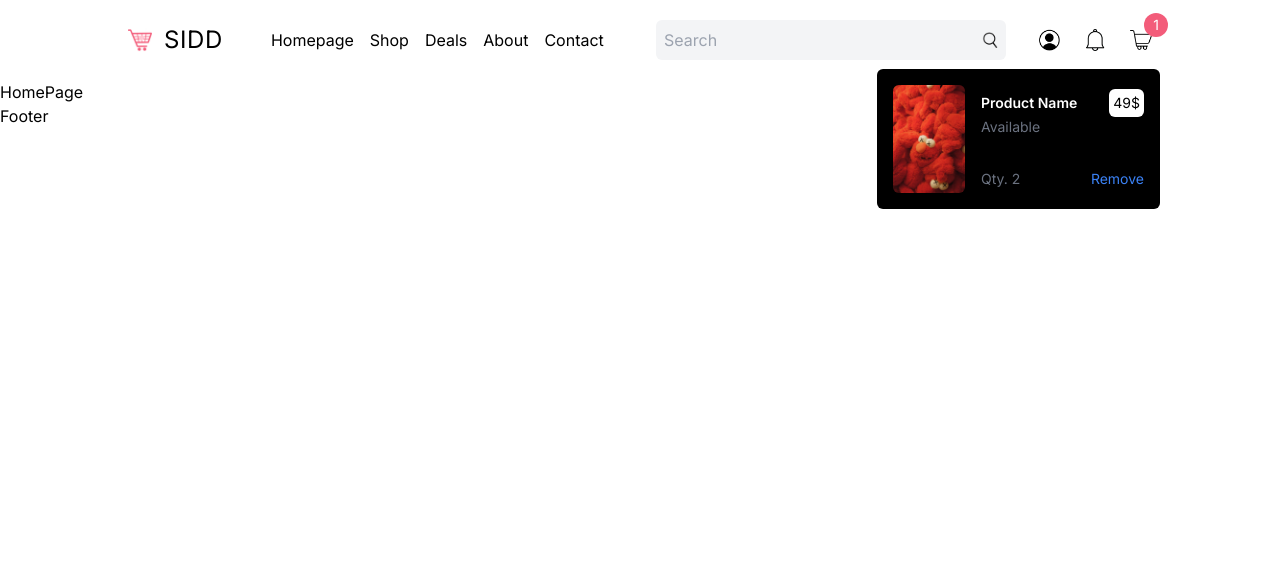
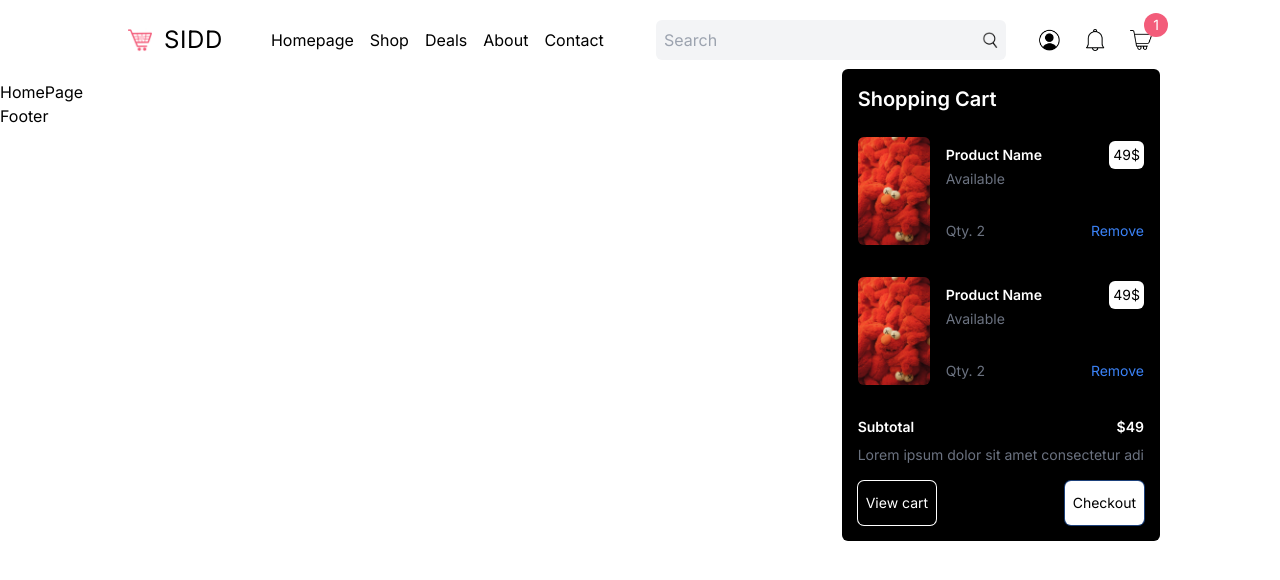
Before and after one commit to sidr467/E-Commerce_Clone, a Next.js app: page / in a window 1280 px wide. Both pictures are taken after a click on the picture 1141 px from the left and 40 px from the top of the page. Shown: the top 580 px of the page. Built offline with nearby package versions, Linux system fonts and the light colour scheme.

Commit message:
Update CartModal.tsx
finished styling cart

```diff
--- a/src/app/components/CartModal.tsx
+++ b/src/app/components/CartModal.tsx
@@ -10,6 +10,11 @@ function CartModal() {
       {!cartItems ? (
         <div>Cart is empty</div>
       ) : (
+        <>
+        <h2 className=" text-xl font-semibold">Shopping Cart</h2>
+        {/* List */}
+          <div className="flex flex-col gap-8">
+            {/* Items */}
             <div className="flex gap-4">
               <Image
                 src="/toy.jpeg"
@@ -24,7 +29,9 @@ function CartModal() {
                   {/* Title */}
                   <div className="flex items-center justify-between gap-8">
                     <h3 className=" font-semibold">Product Name</h3>
-                <div className="p-1 bg-white text-black rounded-md">49$</div>
+                    <div className="p-1 bg-white text-black rounded-md">
+                      49$
+                    </div>
                   </div>
                   {/* Decription */}
                   <div className=" text-sm text-gray-500">Available</div>
@@ -36,6 +43,50 @@ function CartModal() {
                 </div>
               </div>
             </div>
+            <div className="flex gap-4">
+              <Image
+                src="/toy.jpeg"
+                alt="item"
+                width={72}
+                height={96}
+                className=" object-cover rounded-md"
+              />
+              <div className="flex justify-center flex-col w-full gap-8">
+                {/* Top */}
+                <div className="">
+                  {/* Title */}
+                  <div className="flex items-center justify-between gap-8">
+                    <h3 className=" font-semibold">Product Name</h3>
+                    <div className="p-1 bg-white text-black rounded-md">
+                      49$
+                    </div>
+                  </div>
+                  {/* Decription */}
+                  <div className=" text-sm text-gray-500">Available</div>
+                </div>
+                {/* Bottom */}
+                <div className=" flex justify-between text-sm">
+                  <span className=" text-gray-500">Qty. 2</span>
+                  <span className=" text-blue-500">Remove</span>
+                </div>
+              </div>
+            </div>
+            {/* Card bottom */}
+            <div className="">
+              <div className="flex justify-between items-center font-semibold">
+                <span className="">Subtotal</span>
+                <span className="">$49</span>
+              </div>
+              <p className=" text-gray-500 mt-2 mb-4 text-sm">
+                Lorem ipsum dolor sit amet consectetur adi
+              </p>
+              <div className="flex justify-between text-sm">
+                <button className=" rounded-md py-3 px-2 ring-1 ring-white ">View cart</button>
+                <button className="rounded-md py-3 px-2 ring-1 bg-white text-black">Checkout</button>
+              </div>
+            </div>
+          </div>
+        </>
       )}
     </div>
   )
```
Lines whose indentation alone changed are shown as unchanged.
